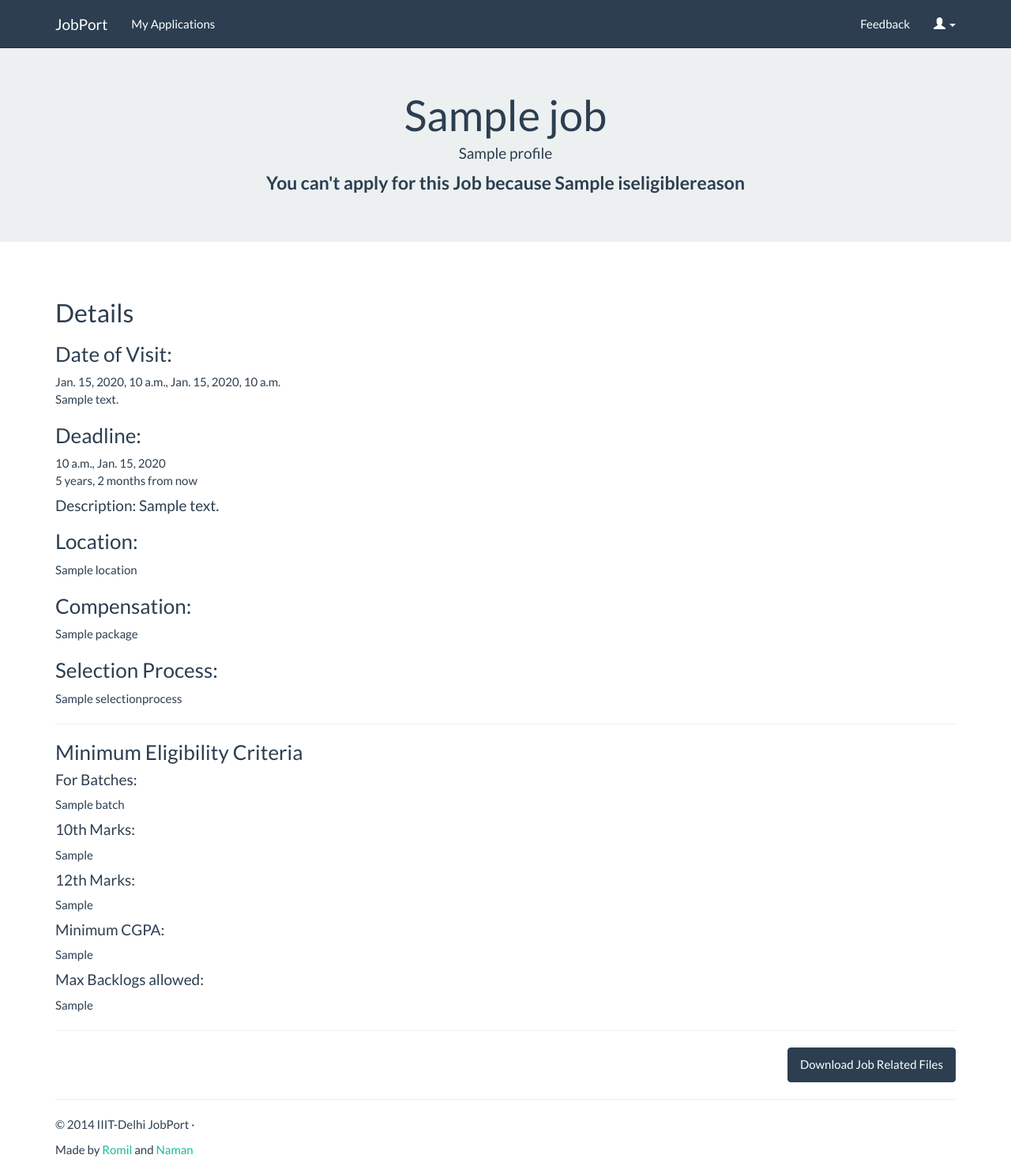
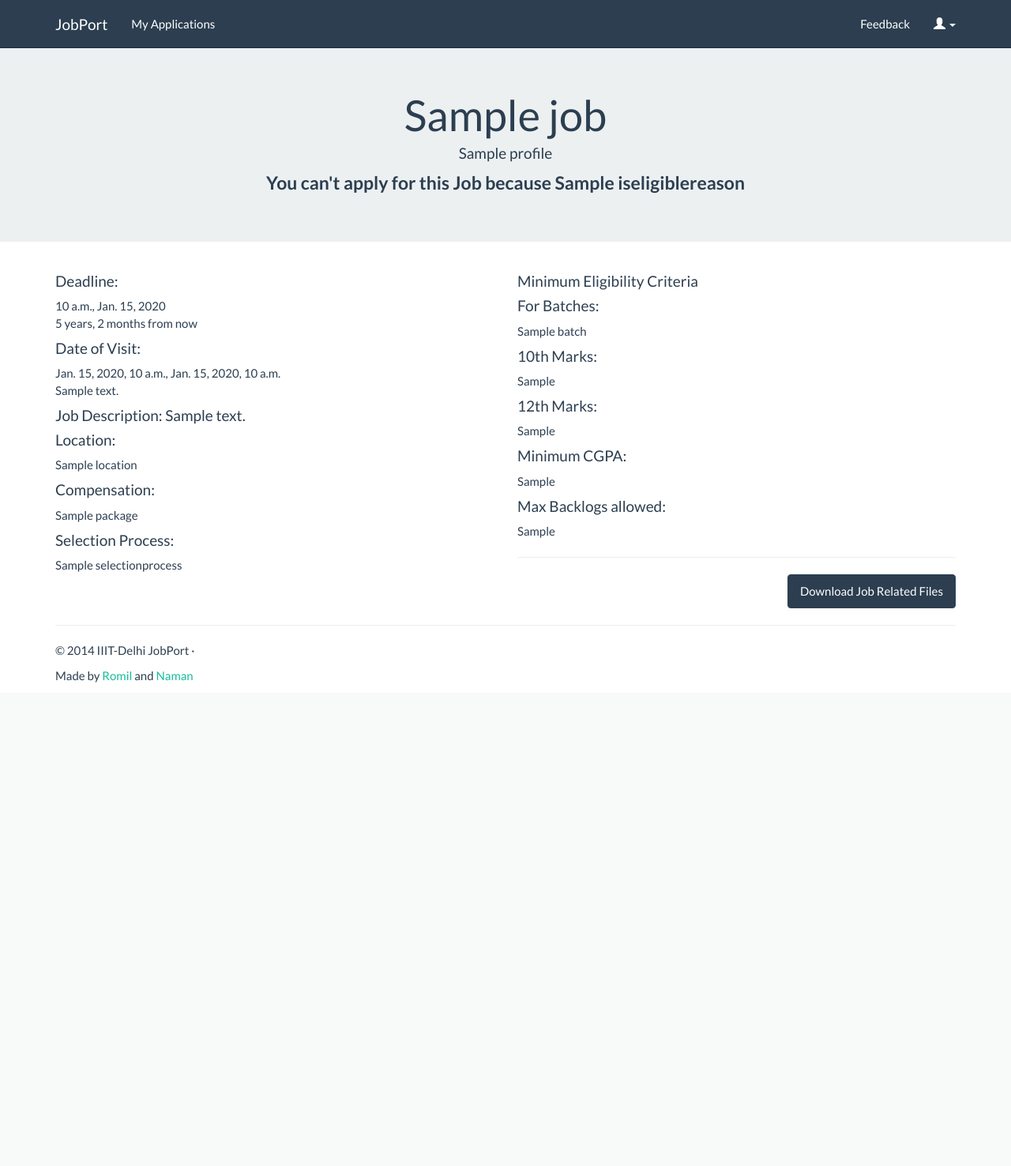
Before and after one commit to IIIT-Delhi/jobport, a Django app: template placement/jobport/templates/jobport/job_student.html in a window 1280 px wide. Shown: the whole page at 79% size. After the commit the page ends 864 px from the top, so only its background shows below. Run offline with Django 3.2, Linux system fonts and the light colour scheme; the template is opened without the code that fills it: most values are stand-ins (such as "Sample title", 1, 10 or a date in 2020); some libraries are stand-ins or nearby versions.

Commit message:
ui improvements

```diff
--- a/placement/jobport/templates/jobport/base_admin.html
+++ b/placement/jobport/templates/jobport/base_admin.html
@@ -7,6 +7,7 @@
     <meta name="viewport" content="width=device-width, initial-scale=1.0">
     <!-- Bootstrap -->
     <link href="{% static "css/bootstrap.min.css" %}" rel="stylesheet">
+	<script src="{% static "js/jquery-2.1.1.min.js" %}"></script>
      <link rel="stylesheet" href="{% static "css/showup.css" %}">
 
     {% block pagelibraries %}{% endblock %}
@@ -95,7 +96,6 @@
 </div>
 
 <!--    <script src="http://code.jquery.com/jquery-2.1.1.min.js"></script>-->
-	<script src="{% static "js/jquery-2.1.1.min.js" %}"></script>
     <script src="{% static "js/bootstrap.min.js" %}"></script>
     <script src="{% static "js/showup.js" %}"></script>
     <!-- Include all compiled plugins (below), or include individual files as needed -->
--- a/placement/jobport/templates/jobport/base_newuser.html
+++ b/placement/jobport/templates/jobport/base_newuser.html
@@ -10,6 +10,7 @@
 
     <link href="{% static "css/bootstrap.min.css" %}" rel="stylesheet">
         <link rel="stylesheet" href="{% static "css/showup.css" %}">
+     <script src="http://code.jquery.com/jquery-2.1.1.min.js"></script>
 
     {% block pagelibraries %}{% endblock %}
 
@@ -62,8 +63,7 @@
 <p>Made by <a href="mailto:romil110092@iiitd.ac.in" target=”_blank”>Romil</a> and <a href="mailto:naman13064@iiitd.ac.in" target=”_blank”>Naman</a></p>
         </footer>
     </div>
-     <script src="http://code.jquery.com/jquery-2.1.1.min.js"></script>
-    <script src="https://code.jquery.com/jquery.js"></script>
+<!--    <script src="https://code.jquery.com/jquery.js"></script>-->
     <script src="{% static "js/showup.js" %}"></script>
     <!-- Include all compiled plugins (below), or include individual files as needed -->
     <script src="{% static "js/bootstrap.min.js" %}"></script>
--- a/placement/jobport/templates/jobport/job_student.html
+++ b/placement/jobport/templates/jobport/job_student.html
@@ -30,34 +30,40 @@
 
 </div>
 <div class="container">
-
-</br>
-    <h2>Details<h2>
-    <h3>Date of Visit:</h3>
-    <p>{{ job.dateofvisit.time }}, {{ job.dateofvisit.date }} <br>{{ job.dateofvisit|naturaltime }}</p>
-    <h3>Deadline:</h3>
+  <div class="row vertical-divider">
+     <div class="col-xs-6">
+  <h4>Deadline:</h4>
     <p>{{ job.deadline.time }}, {{ job.deadline.date }} <br>{{ job.deadline|naturaltime }}</p>
 
 
-    <h4>Description: {{ job.details }}</h4>
+  <h4>Date of Visit:</h4>  <p>{{ job.dateofvisit.time }}, {{ job.dateofvisit.date }} <br>{{ job.dateofvisit|naturaltime }}</p>
 
-    <h3>Location:</h3>
+    <h4>Job Description: {{ job.details }}</h4>
+
+    <h4>Location:</h4>
     <p>{{ job.location }}</p>
-    <h3>Compensation:</h3>
+    <h4>Compensation:</h4>
     {% if job.package == None %}W
     <p>Not Disclosed</p>
     {% else %}
     <p>{{ job.package }}</p>
     {% endif %}
-    <h3>Selection Process:</h3>
+    <h4>Selection Process:</h4>
     <p>{{ job.selectionprocess }}</p>
-    <hr class="featurette-divider">
-    <h3>Minimum Eligibility Criteria</h3>
+    </div>
+    <div class="col-xs-6">
+<!--    <hr class="featurette-divider">-->
+    <h4>Minimum Eligibility Criteria</h4>
     <h4>For Batches:</h4>
-    {% for b in job.batch.all %}
-        {{b.title }}<p> </p>
-
-    {% endfor %}
+      {% ifequal job.batch.count 1 %}
+          {% for b in job.batch.all %}
+            {{b.title }}<p> </p>
+          {% endfor %}
+      {% else %}
+          {% for b in job.batch.all %}
+            {{b.title }}<p> </p>
+          {% endfor %}
+      {% endifequal %}
 
         <h4>10th Marks: </h4><p>{{ job.min_tenthmarks }}</p>
         <h4>12th Marks: </h4><p>{{ job.min_twelfthmarks }}</p>
@@ -66,9 +72,9 @@
     <hr class="featurette-divider">
 
     {% if job.jobfile %}
-    <h3></h3>
         <a href="/files/{{ job.jobfile }}"><button type="button" class="btn btn-primary">Download Job Related Files</button> </a>
     {% endif %}
-
+    </div>
+    </div>
 </div>
 {% endblock %}
```
Also changed, not shown: placement/jobport/templates/jobport/admin_job.html (+10 -2 lines).
